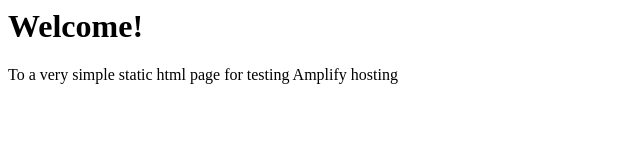
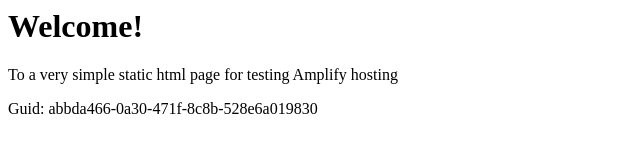
Before and after one commit to aws-aemilia-sin/Github-PR-Commit-Integration-Test-DoNotTouch-GitH-MJCD6L4M-v1-preprod-ap-southeast-1, a website: page src/index.html in a window 1280 px wide. Shown: the whole page, without its empty margins (0-640 px from the left). Drawn offline with Linux system fonts and the light colour scheme.

Commit message:
commit from integ tests

```diff
--- a/src/index.html
+++ b/src/index.html
@@ -1,3 +1,5 @@
+
+
 <html lang="en">
 
 <head>
@@ -10,6 +12,6 @@
 <body>
     <h1>Welcome!</h1>
     <p>To a very simple static html page for testing Amplify hosting</p>
-</body>
+    <p>Guid: abbda466-0a30-471f-8c8b-528e6a019830</p></body>
 
 </html>
```
